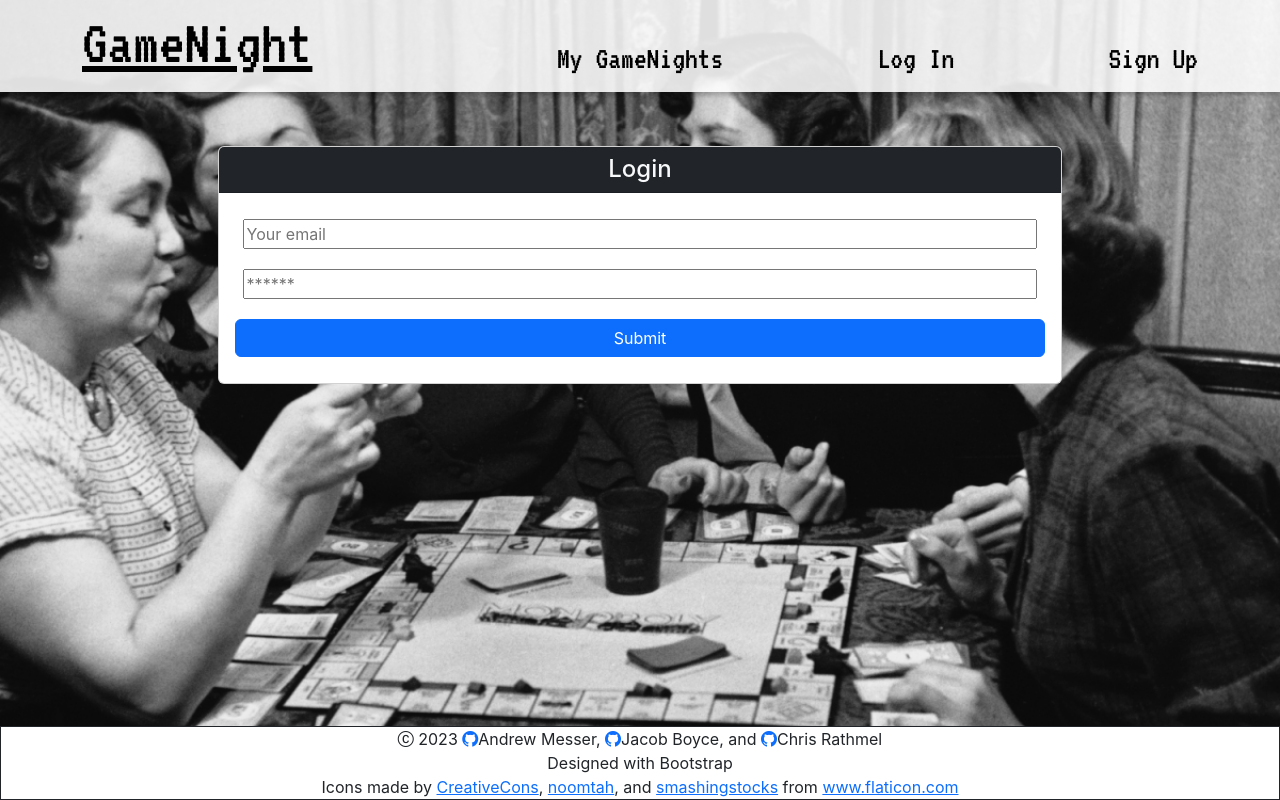
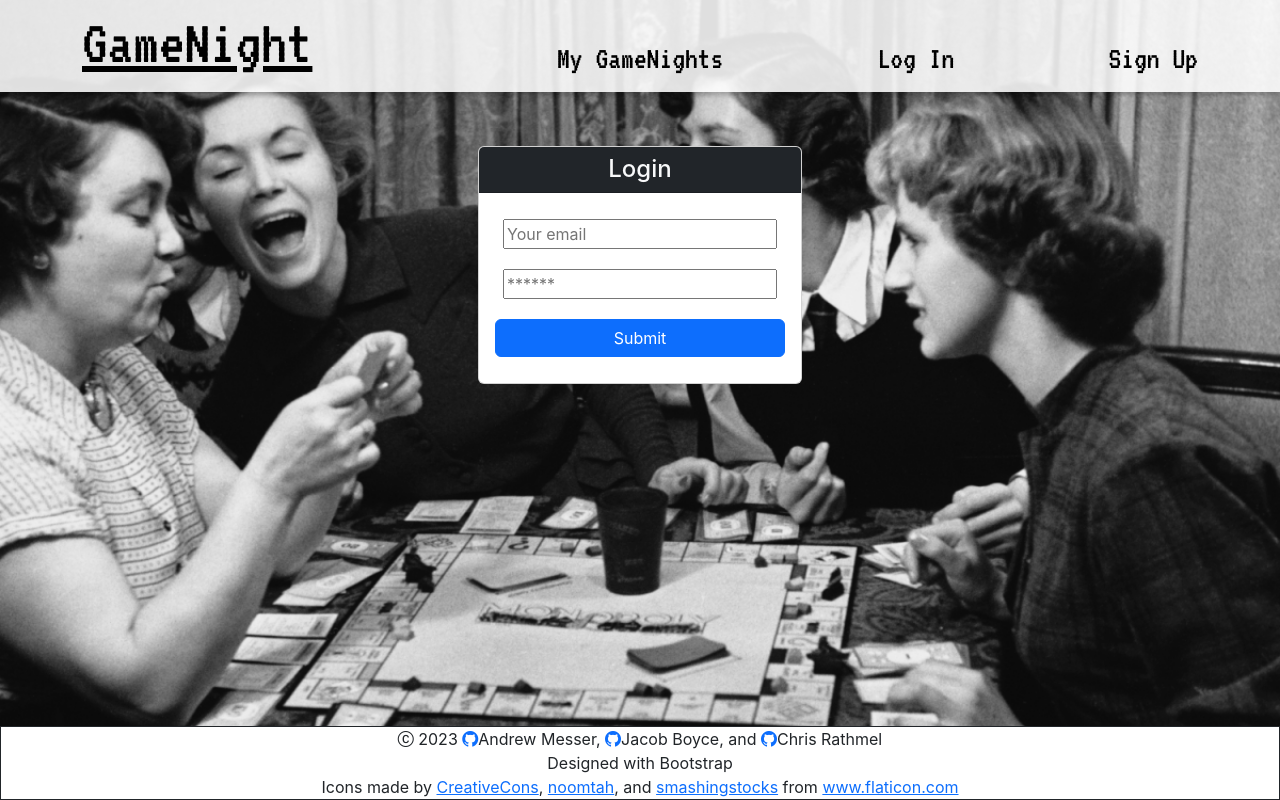
Before and after one commit to AMess33/GameNight, a React (Create React App) app in the folder client/: page /login in a window 1280 px wide. Built offline with nearby package versions, Linux system fonts and the light colour scheme.

Commit message:
changed login css

```diff
--- a/client/src/pages/Login.js
+++ b/client/src/pages/Login.js
@@ -41,7 +41,7 @@ const Login = (props) => {
   };
 
   return (
-    <main className="d-flex justify-content-center loginPage">
+    <main className="col-sm-10 col-md-6 col-lg-4 d-flex justify-content-center loginPage">
       <div className="loginContainer p-4">
         <div className="card text-center">
           <h4 className="card-header bg-dark text-light p-2">Login</h4>
--- a/client/src/styles/Login.css
+++ b/client/src/styles/Login.css
@@ -8,7 +8,7 @@
 }
 
 .loginPage {
-  width: 80%;
+  /* width: 80%; */
   margin: 30px auto;
 }
 
```
